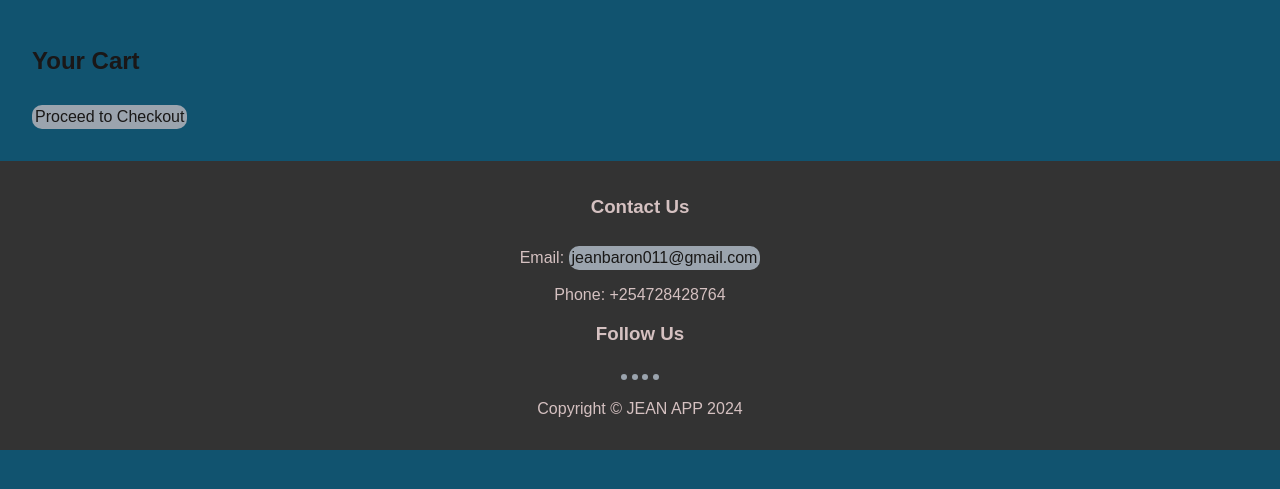
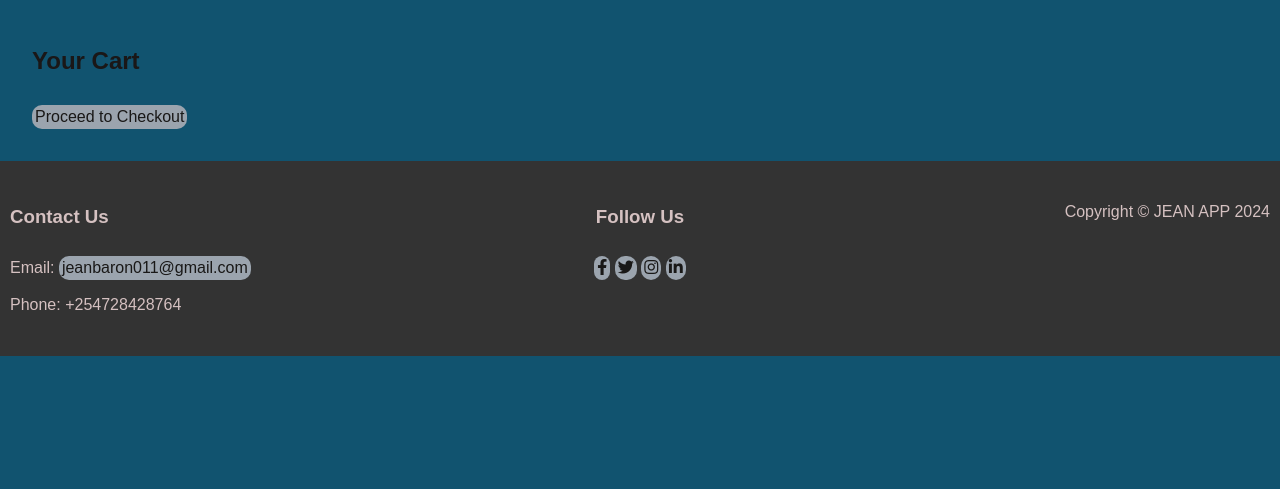
Before and after one commit to ogutujean/my_bizz_project, a Django app: page /cart/ in a window 1280 px wide. Shown: the part 144-633 px from the top of the page. Run offline with Django 5.2, Linux system fonts and the light colour scheme.

Commit message:
modified the footer

```diff
--- a/bizzapp/static/css/styles.css
+++ b/bizzapp/static/css/styles.css
@@ -49,17 +49,61 @@ h2 {
 }
 
 footer{
-    text-align: center;
     padding: 1rem;
     background-color: #333;
     color: #d5c1c1;
-    padding: 1rem;
 
 }
 
 
+.row{
+    display: flex;
+    flex-wrap: wrap;
+    margin: 0 -1rem;
+}
+
+
+.text-md-left, .text-center, .text-md-right {
+    flex: 1;
+}
+
+
+
+.text-center{
+    text-align: center;
+    margin-left: 10px;
+    margin-right: 10px;
+    margin-bottom: 0px;
+    margin-top: 10px;
+
+}
+
+.text-md-left{
+    text-align: left;
+    margin-left: 10px;
+    margin-right: 10px;
+    margin-bottom: 10px;
+    margin-top: 10px;
+
+}
+
+.text-md-right{
+    text-align: right;
+    margin-left: 10px;
+    margin-right: 10px;
+    margin-bottom: 10px;
+    margin-top: 10px;
+
+}
+
+.social-links a {
+    margin: 0 20px; /* Adds horizontal space between icons */
+    display: inline-block; /* Ensures links are aligned correctly */
+}
+
 .messages {
     margin-top: 20px;
+
 }
 
 .messages div {
--- a/bizzapp/templates/bizzapp/base.html
+++ b/bizzapp/templates/bizzapp/base.html
@@ -9,6 +9,8 @@
 
     <link rel="stylesheet" href="{% static 'css/styles.css' %}">
     <link rel="icon" type="image/x-icon" href="{% static 'assets/favicon.ico'%}" />
+    <link rel="stylesheet" href="https://cdnjs.cloudflare.com/ajax/libs/font-awesome/5.15.1/css/all.min.css">
+
 </head>
 <body>
     <header>
@@ -45,22 +47,22 @@
         <div class="container">
             <div class="row">
 
-                <div class="col-md-4 text-center text-md-left">
+                <div class="text-md-left">
                     <h3 class="text-white">Contact Us</h3>
                     <p class="text-white m-0">Email: <a href="mailto:jeanbaron011@gmail.com" class="text-white">jeanbaron011@gmail.com</a></p>
                     <p class="text-white">Phone: +254728428764</p>
                 </div>
 
-                <div class="col-md-4 text-center">
+                <div class="text-center">
                     <h3 class="text-white">Follow Us</h3>
-                    <a href="https://facebook.com/jeanbaron" target="_blank" rel="noopener" class="text-white mx-2"><i class="fab fa-facebook-f"></i></a>
-                    <a href="https://twitter.com/jean_baron_" target="_blank" rel="noopener" class="text-white mx-2"><i class="fab fa-twitter"></i></a>
-                    <a href="https://instagram.com/ogutujean" target="_blank" rel="noopener" class="text-white mx-2"><i class="fab fa-instagram"></i></a>
-                    <a href="https://linkedin.com/in/jeanogutu" target="_blank" rel="noopener" class="text-white mx-2"><i class="fab fa-linkedin-in"></i></a>
+                    <a href="https://facebook.com/jeanbaron" target="_blank" rel="noopener" class="text-white mx-2" aria-label="Follow us on Facebook" ><i class="fab fa-facebook-f"></i></a>
+                    <a href="https://x.com/jean_baron_" target="_blank" rel="noopener" class="text-white mx-2"  aria-label="Follow us on x"><i class="fab fa-twitter"></i></a>
+                    <a href="https://instagram.com/ogutujean" target="_blank" rel="noopener" class="text-white mx-2"  aria-label="Follow us on Instagram"><i class="fab fa-instagram"></i></a>
+                    <a href="https://linkedin.com/in/jeanogutu" target="_blank" rel="noopener" class="text-white mx-2"  aria-label="Follow us on Linkedin"><i class="fab fa-linkedin-in"></i></a>
                 </div>
 
 
-                <div class="col-md-4 text-center text-md-right">
+                <div class="text-md-right">
                     <p class="text-white m-0">Copyright &copy; JEAN APP 2024</p>
                 </div>
 
```
